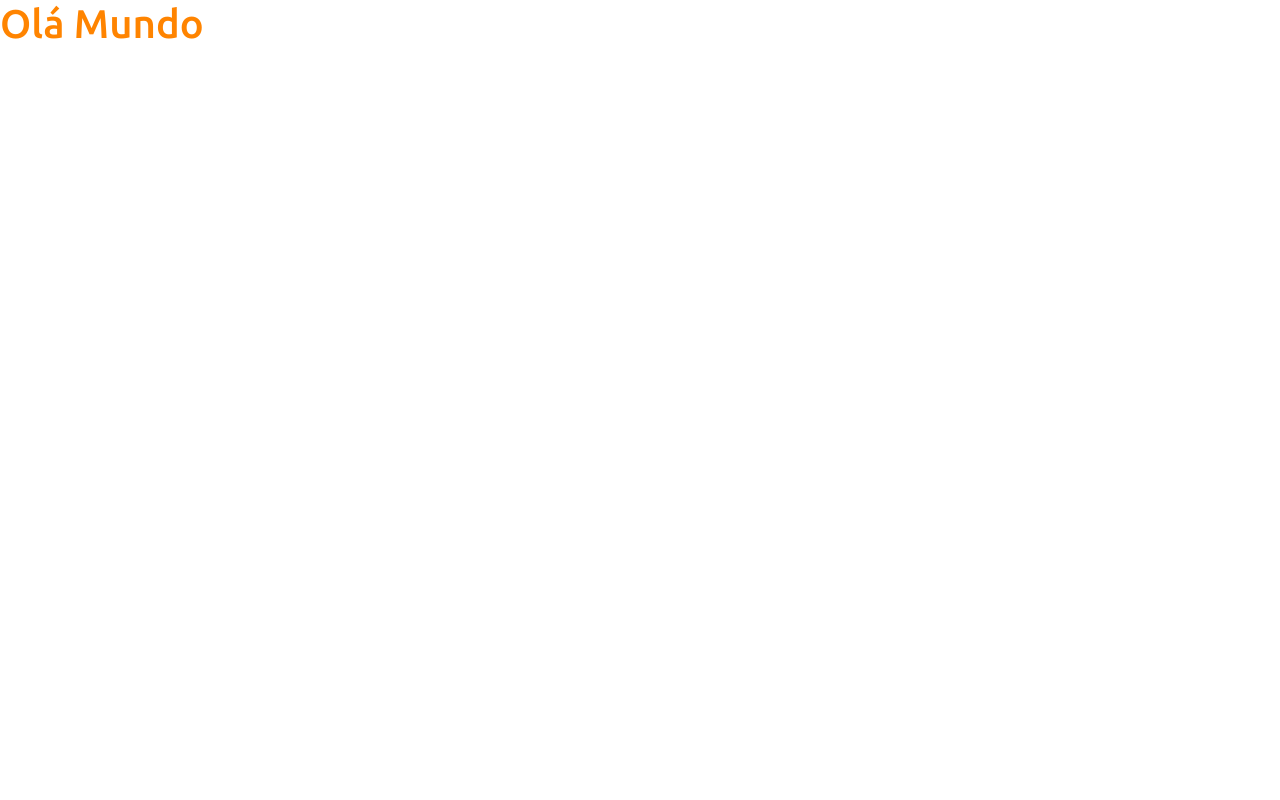
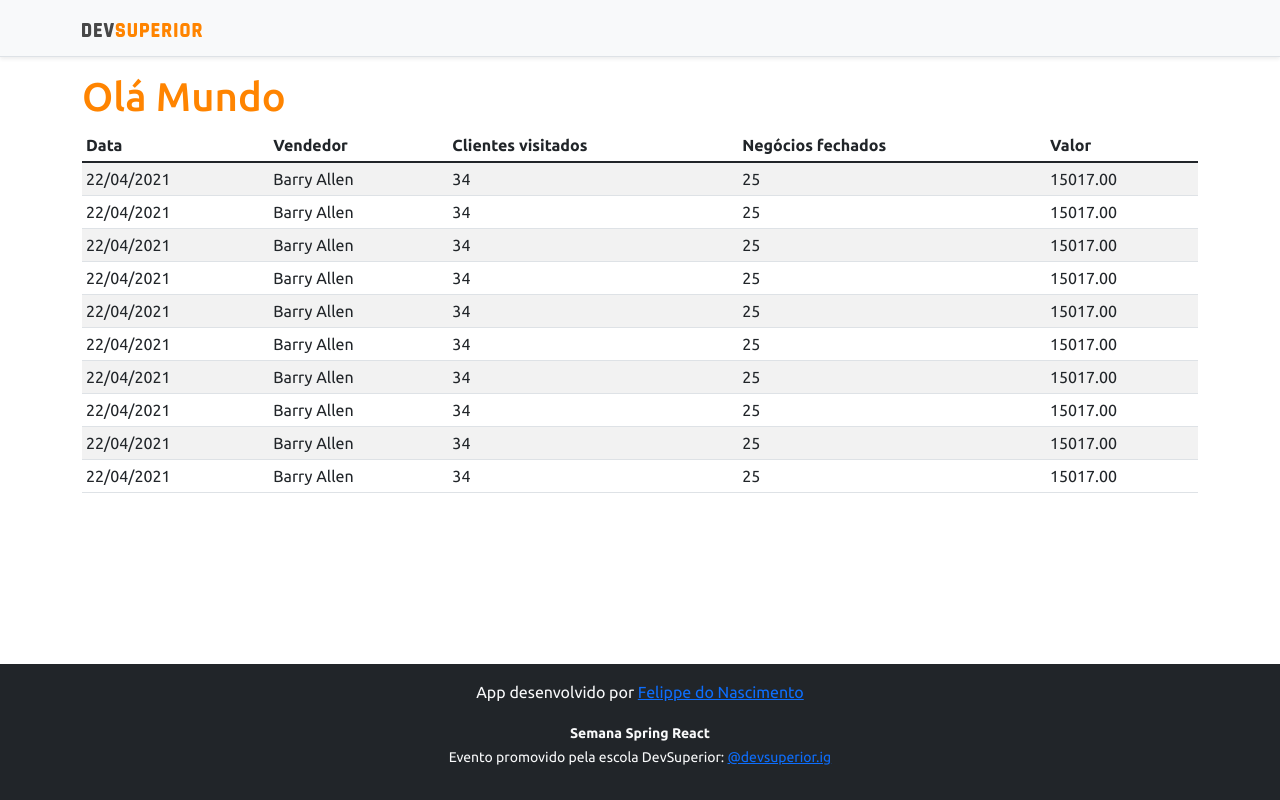
Before and after one commit to f5-nascimento/projeto-full, a React (Create React App) app in the folder frontend/: page / in a window 1280 px wide. Built offline with nearby package versions, Linux system fonts and the light colour scheme.

Commit message:
Basic static components

```diff
--- a/frontend/src/App.tsx
+++ b/frontend/src/App.tsx
@@ -1,10 +1,21 @@
+import DataTable from "components/DataTable";
+import Footer from "components/Footer";
+import NavBar from "components/NavBar";
 
 
 function App() {
   return (
-    <div>
+    <>
+    <NavBar />
+
+    <div className="container">
       <h1 className="text-primary">Olá Mundo</h1>
+
+      <DataTable/>
     </div>
+
+    <Footer/>
+    </>
   );
 }
 
--- /dev/null
+++ b/frontend/src/components/DataTable/index.tsx
@@ -0,0 +1,94 @@
+function DataTable() {
+    return (
+
+        <div className="table-responsive">
+            <table className="table table-striped table-sm">
+                <thead>
+                    <tr>
+                        <th>Data</th>
+                        <th>Vendedor</th>
+                        <th>Clientes visitados</th>
+                        <th>Negócios fechados</th>
+                        <th>Valor</th>
+                    </tr>
+                </thead>
+                <tbody>
+                    <tr>
+                        <td>22/04/2021</td>
+                        <td>Barry Allen</td>
+                        <td>34</td>
+                        <td>25</td>
+                        <td>15017.00</td>
+                    </tr>
+                    <tr>
+                        <td>22/04/2021</td>
+                        <td>Barry Allen</td>
+                        <td>34</td>
+                        <td>25</td>
+                        <td>15017.00</td>
+                    </tr>
+                    <tr>
+                        <td>22/04/2021</td>
+                        <td>Barry Allen</td>
+                        <td>34</td>
+                        <td>25</td>
+                        <td>15017.00</td>
+                    </tr>
+                    <tr>
+                        <td>22/04/2021</td>
+                        <td>Barry Allen</td>
+                        <td>34</td>
+                        <td>25</td>
+                        <td>15017.00</td>
+                    </tr>
+                    <tr>
+                        <td>22/04/2021</td>
+                        <td>Barry Allen</td>
+                        <td>34</td>
+                        <td>25</td>
+                        <td>15017.00</td>
+                    </tr>
+                    <tr>
+                        <td>22/04/2021</td>
+                        <td>Barry Allen</td>
+                        <td>34</td>
+                        <td>25</td>
+                        <td>15017.00</td>
+                    </tr>
+                    <tr>
+                        <td>22/04/2021</td>
+                        <td>Barry Allen</td>
+                        <td>34</td>
+                        <td>25</td>
+                        <td>15017.00</td>
+                    </tr>
+                    <tr>
+                        <td>22/04/2021</td>
+                        <td>Barry Allen</td>
+                        <td>34</td>
+                        <td>25</td>
+                        <td>15017.00</td>
+                    </tr>
+
+                    <tr>
+                        <td>22/04/2021</td>
+                        <td>Barry Allen</td>
+                        <td>34</td>
+                        <td>25</td>
+                        <td>15017.00</td>
+                    </tr>
+                    <tr>
+                        <td>22/04/2021</td>
+                        <td>Barry Allen</td>
+                        <td>34</td>
+                        <td>25</td>
+                        <td>15017.00</td>
+                    </tr>
+                </tbody>
+            </table>
+        </div>
+
+    );
+}
+
+export default DataTable;
--- /dev/null
+++ b/frontend/src/components/Footer/index.tsx
@@ -0,0 +1,15 @@
+function Footer() {
+    return (
+
+        <footer className="footer mt-auto py-3 bg-dark">
+        <div className="container">
+          <p className="text-light">App desenvolvido por <a href="https://github.com/f5-nascimento" target="_blank" rel="noreferrer">Felippe do Nascimento</a></p>
+          <p className="text-light"><small><strong>Semana Spring React</strong><br/>
+            Evento promovido pela escola DevSuperior: <a href="https://instagram.com/devsuperior.ig" target="_blank" rel="noreferrer">@devsuperior.ig</a></small></p>
+        </div>
+      </footer>
+
+    );
+}
+
+export default Footer;
--- /dev/null
+++ b/frontend/src/components/NavBar/index.tsx
@@ -0,0 +1,17 @@
+import ImgDsDark from 'assets/img/ds-dark.svg';
+
+function NavBar() {
+    return (
+
+        <div className="d-flex flex-column flex-md-row align-items-center p-3 px-md-4 mb-3 bg-light border-bottom shadow-sm">
+            <div className="container">
+                <nav className="my-2 my-md-0 mr-md-3">
+                    <img src={ImgDsDark} alt="DevSuperior" width="120" />
+                </nav>
+            </div>
+        </div>
+
+    );
+}
+
+export default NavBar;
```
Also changed, not shown: frontend/src/assets/img/ds-dark.svg (added).
